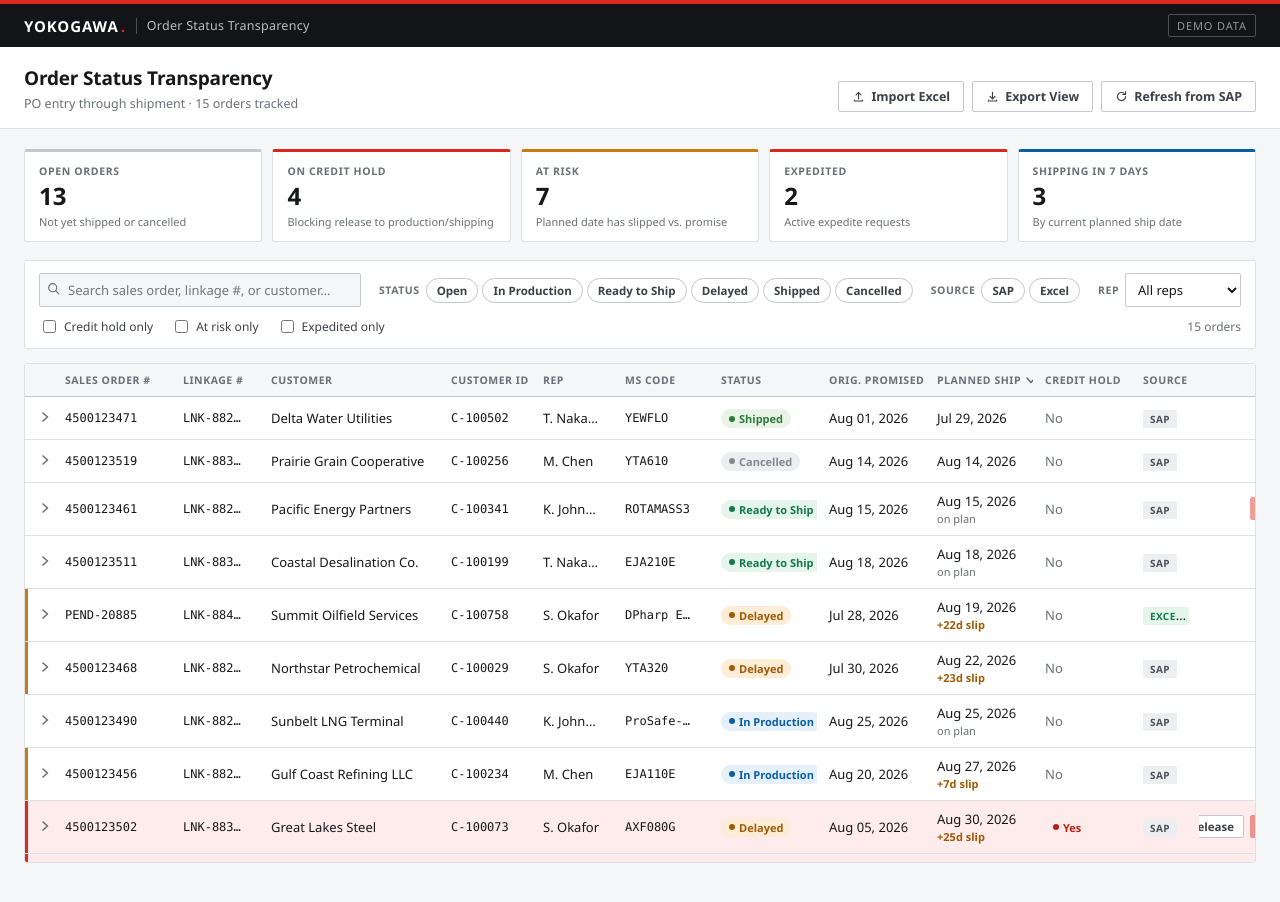
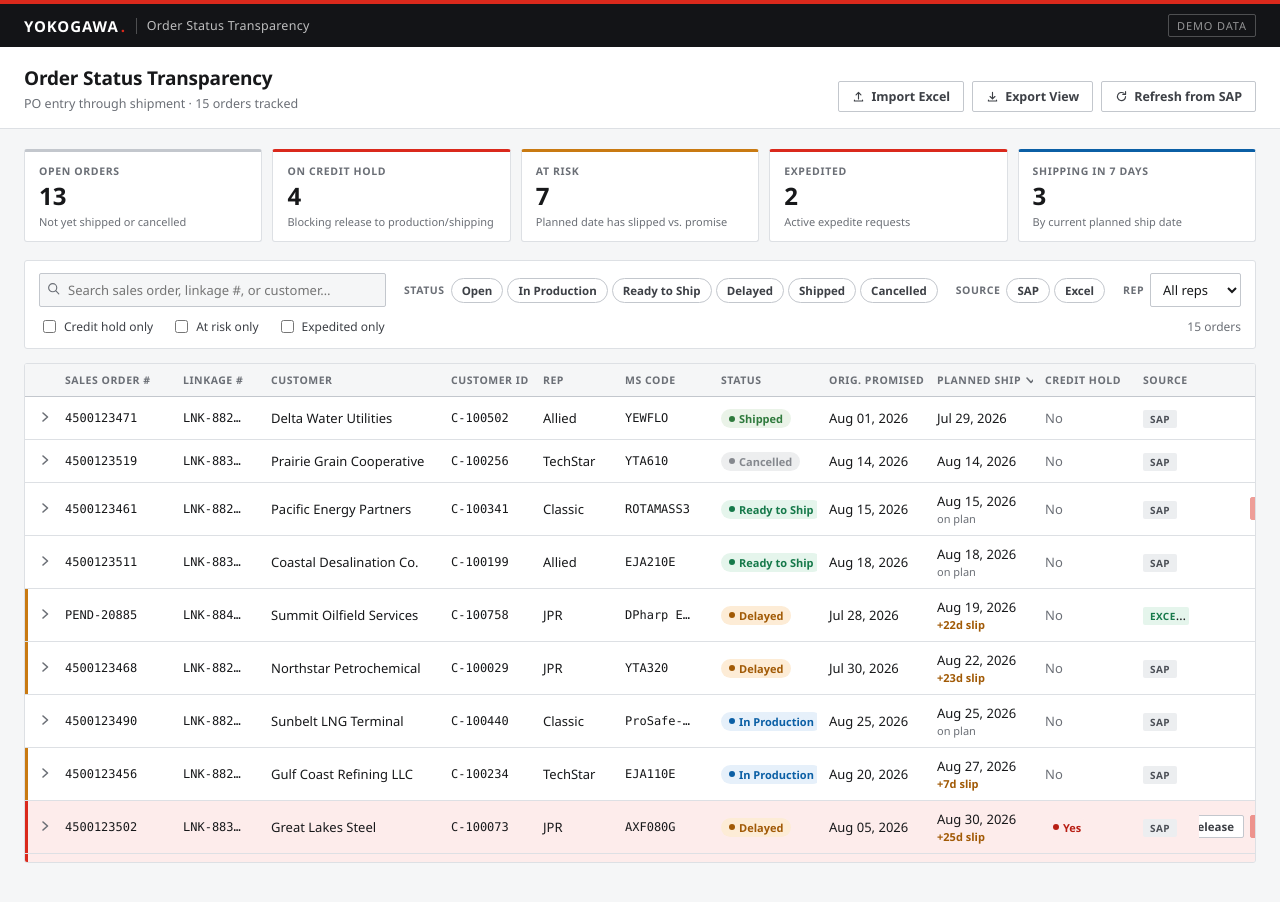
Before and after one commit to geraldhardesty/Order-Status-Transparency, a React (Vite) app: page / in a window 1280 px wide. Shown: the top 902 px of the page. Built offline with nearby package versions, Linux system fonts and the light colour scheme.

Commit message:
Update rep data to use company names: TechStar, BBP, Classic, JPR, Allied

```diff
--- a/src/data/mockOrders.ts
+++ b/src/data/mockOrders.ts
@@ -10,7 +10,7 @@ export const mockOrders: Order[] = [
     linkageNumber: 'LNK-88231',
     customerName: 'Gulf Coast Refining LLC',
     customerId: 'C-100234',
-    rep: 'M. Chen',
+    rep: 'TechStar',
     msCode: 'EJA110E',
     status: 'In Production',
     originalPromisedShipDate: '2026-08-20',
@@ -25,7 +25,7 @@ export const mockOrders: Order[] = [
     linkageNumber: 'LNK-88232',
     customerName: 'Midwest Chemical Processing',
     customerId: 'C-100118',
-    rep: 'R. Patel',
+    rep: 'BBP',
     msCode: 'AXF025G',
     status: 'Open',
     originalPromisedShipDate: '2026-09-05',
@@ -40,7 +40,7 @@ export const mockOrders: Order[] = [
     linkageNumber: 'LNK-88240',
     customerName: 'Pacific Energy Partners',
     customerId: 'C-100341',
-    rep: 'K. Johnson',
+    rep: 'Classic',
     msCode: 'ROTAMASS3',
     status: 'Ready to Ship',
     originalPromisedShipDate: '2026-08-15',
@@ -54,7 +54,7 @@ export const mockOrders: Order[] = [
         type: 'Expedite Requested',
         reason: 'Customer Request',
         note: 'Turnaround moved up two weeks per customer PO change.',
-        actor: 'K. Johnson',
+        actor: 'Classic',
         timestampIso: '2026-08-06T14:32:00',
       },
     ],
@@ -64,7 +64,7 @@ export const mockOrders: Order[] = [
     linkageNumber: 'LNK-88255',
     customerName: 'Northstar Petrochemical',
     customerId: 'C-100029',
-    rep: 'S. Okafor',
+    rep: 'JPR',
     msCode: 'YTA320',
     status: 'Delayed',
     originalPromisedShipDate: '2026-07-30',
@@ -79,7 +79,7 @@ export const mockOrders: Order[] = [
     linkageNumber: 'LNK-88260',
     customerName: 'Delta Water Utilities',
     customerId: 'C-100502',
-    rep: 'T. Nakamura',
+    rep: 'Allied',
     msCode: 'YEWFLO',
     status: 'Shipped',
     originalPromisedShipDate: '2026-08-01',
@@ -94,7 +94,7 @@ export const mockOrders: Order[] = [
     linkageNumber: 'LNK-88274',
     customerName: 'Atlas Power Generation',
     customerId: 'C-100087',
-    rep: 'M. Chen',
+    rep: 'TechStar',
     msCode: 'EJX430A',
     status: 'In Production',
     originalPromisedShipDate: '2026-09-12',
@@ -109,7 +109,7 @@ export const mockOrders: Order[] = [
     linkageNumber: 'LNK-88280',
     customerName: 'Cascade Pulp & Paper',
     customerId: 'C-100615',
-    rep: 'R. Patel',
+    rep: 'BBP',
     msCode: 'CENTUM-VP',
     status: 'Open',
     originalPromisedShipDate: '2026-10-01',
@@ -124,7 +124,7 @@ export const mockOrders: Order[] = [
     linkageNumber: 'LNK-88291',
     customerName: 'Sunbelt LNG Terminal',
     customerId: 'C-100440',
-    rep: 'K. Johnson',
+    rep: 'Classic',
     msCode: 'ProSafe-RS',
     status: 'In Production',
     originalPromisedShipDate: '2026-08-25',
@@ -139,7 +139,7 @@ export const mockOrders: Order[] = [
     linkageNumber: 'LNK-88305',
     customerName: 'Great Lakes Steel',
     customerId: 'C-100073',
-    rep: 'S. Okafor',
+    rep: 'JPR',
     msCode: 'AXF080G',
     status: 'Delayed',
     originalPromisedShipDate: '2026-08-05',
@@ -153,7 +153,7 @@ export const mockOrders: Order[] = [
         type: 'Expedite Requested',
         reason: 'Production Priority',
         note: 'Escalated to plant scheduling; awaiting credit release before build slot confirmed.',
-        actor: 'S. Okafor',
+        actor: 'JPR',
         timestampIso: '2026-08-11T09:05:00',
       },
     ],
@@ -163,7 +163,7 @@ export const mockOrders: Order[] = [
     linkageNumber: 'LNK-88318',
     customerName: 'Coastal Desalination Co.',
     customerId: 'C-100199',
-    rep: 'T. Nakamura',
+    rep: 'Allied',
     msCode: 'EJA210E',
     status: 'Ready to Ship',
     originalPromisedShipDate: '2026-08-18',
@@ -178,7 +178,7 @@ export const mockOrders: Order[] = [
     linkageNumber: 'LNK-88329',
     customerName: 'Prairie Grain Cooperative',
     customerId: 'C-100256',
-    rep: 'M. Chen',
+    rep: 'TechStar',
     msCode: 'YTA610',
     status: 'Cancelled',
     originalPromisedShipDate: '2026-08-14',
@@ -193,7 +193,7 @@ export const mockOrders: Order[] = [
     linkageNumber: 'LNK-88336',
     customerName: 'Bayfront Chemical Terminal',
     customerId: 'C-100381',
-    rep: 'R. Patel',
+    rep: 'BBP',
     msCode: 'ROTAMASS3',
     status: 'Open',
     originalPromisedShipDate: '2026-08-29',
@@ -209,7 +209,7 @@ export const mockOrders: Order[] = [
     linkageNumber: 'LNK-88401',
     customerName: 'Highland Mining Corp',
     customerId: 'C-100722',
-    rep: 'K. Johnson',
+    rep: 'Classic',
     msCode: 'EJX610A',
     status: 'Open',
     originalPromisedShipDate: '2026-09-18',
@@ -224,7 +224,7 @@ export const mockOrders: Order[] = [
     linkageNumber: 'LNK-88402',
     customerName: 'Riverside Utility District',
     customerId: 'C-100733',
-    rep: 'T. Nakamura',
+    rep: 'Allied',
     msCode: 'YEWFLO',
     status: 'In Production',
     originalPromisedShipDate: '2026-08-24',
@@ -239,7 +239,7 @@ export const mockOrders: Order[] = [
     linkageNumber: 'LNK-88407',
     customerName: 'Summit Oilfield Services',
     customerId: 'C-100758',
-    rep: 'S. Okafor',
+    rep: 'JPR',
     msCode: 'DPharp EJA',
     status: 'Delayed',
     originalPromisedShipDate: '2026-07-28',
```
